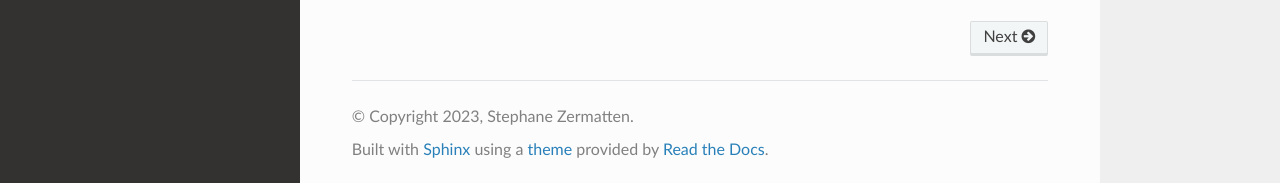
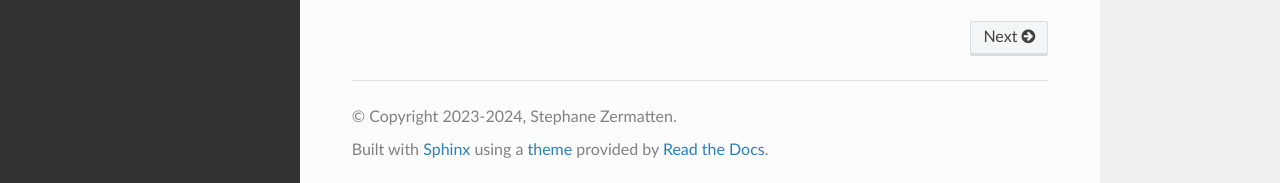
Before and after one commit to szermatt/mistty, a Sphinx documentation site: the page built from docs/source/index.rst, in a window 1280 px wide and 900 px high, scrolled down 2562 px. Shown: the part 714-897 px from the top of the window. Built offline with Sphinx 7.4.7 and the Read the Docs theme 2.0.0, drawn with Linux system fonts in a browser that asks for light colours.

Commit message:
Update copyright to include 2024

```diff
--- a/docs/source/conf.py
+++ b/docs/source/conf.py
@@ -3,7 +3,7 @@
 # -- Project information
 
 project = 'MisTTY'
-copyright = '2023, Stephane Zermatten'
+copyright = '2023-2024, Stephane Zermatten'
 author = 'Stephane Zermatten'
 
 release = '1.0.9'
```
Also changed, not shown: 1 other file.
